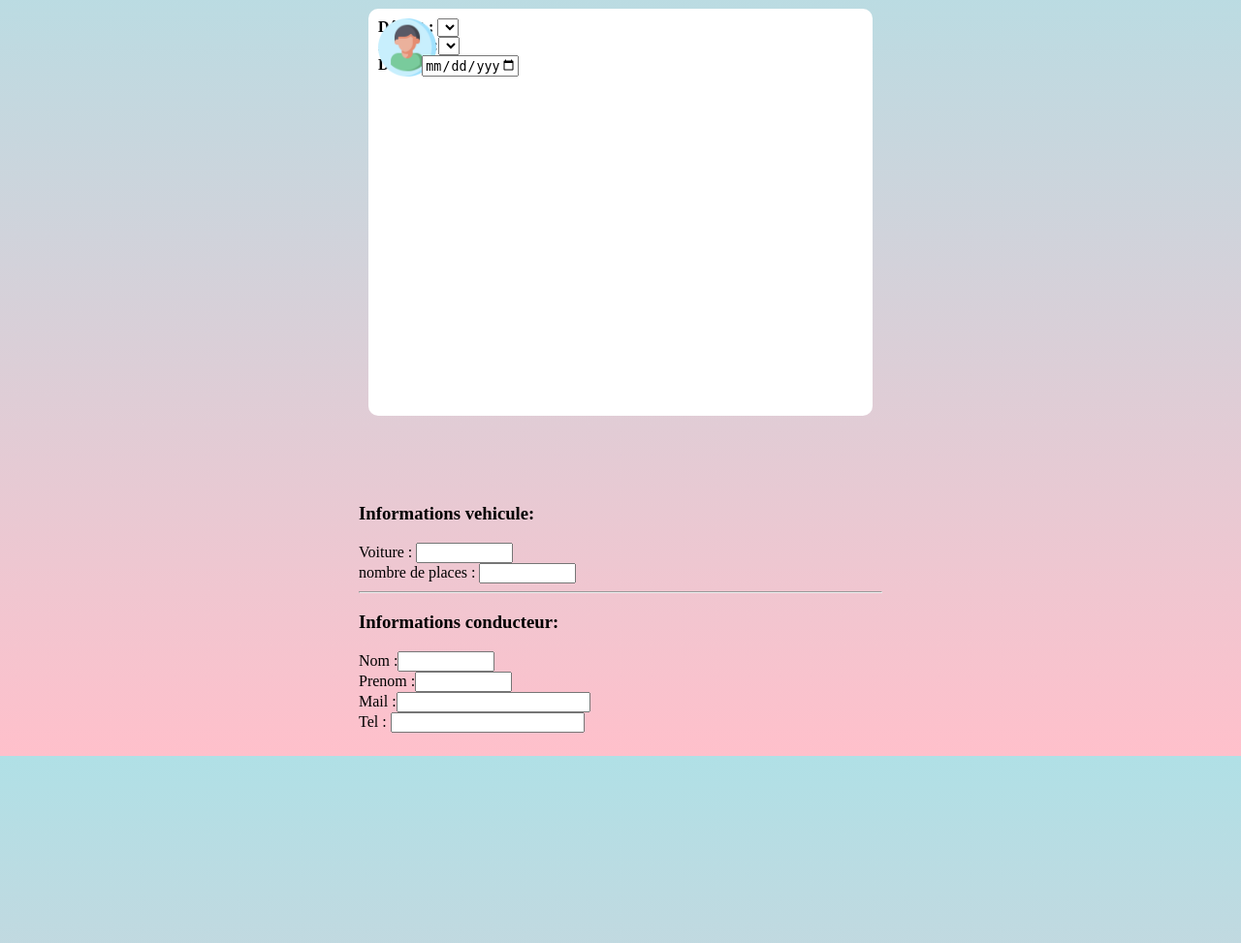
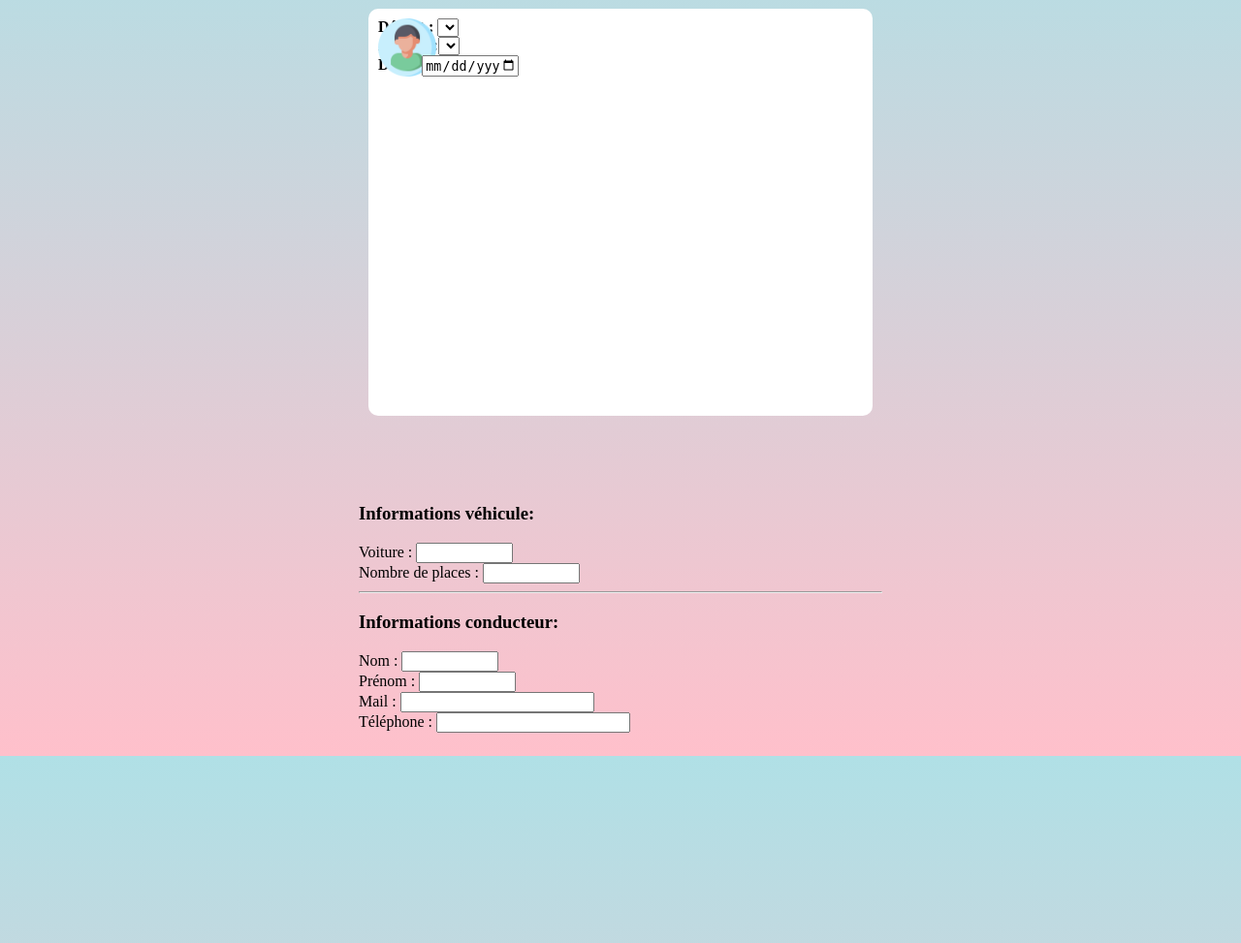
Before and after one commit to louiseegain/TP2_devWeb, a PHP site: template app/views/Annonces/modifAnnonce.php in a window 1280 px wide. Shown: the part 127-1100 px from the top of the page at 97% size. Run offline with PHP 8.4, Linux system fonts and the light colour scheme; the template is opened without the code that fills it, so the values that code supplies are empty.

Commit message:
Corrections fautes

```diff
--- a/app/views/Annonces/modifAnnonce.php
+++ b/app/views/Annonces/modifAnnonce.php
@@ -65,15 +65,15 @@ echo "<html>
             <strong> Date :</strong> <input style='position:relative; width: 100px;' type=date name=date value='".$annonce->getDate()."' required>
         </div>
         <div style=' width:100%; height: 60%; margin-top:90px;'>
-        <h3>Informations vehicule:</h3>
+        <h3>Informations véhicule:</h3>
         Voiture : <input style='position:relative; width: 100px;' type=text name=voiture value='".$annonce->getVoiture()."' required></br>
-        nombre de places : <input style='position:relative; width: 100px;' type=number name=nbPlace value='".$annonce->getNbPlace()."' min=0 required></br>
+        Nombre de places : <input style='position:relative; width: 100px;' type=number name=nbPlace value='".$annonce->getNbPlace()."' min=0 required></br>
         <hr/>
         <h3>Informations conducteur:</h3>
-        Nom :<input style='position:relative; width: 100px;' type=text name=nom value='".$annonce->getNom()."' required></br>
-        Prenom :<input  style='position:relative; width: 100px;' type=text name=prenom value='".$annonce->getPrenom()."' required></br>
-        Mail :<input  style='position:relative; width: 200px;' type=mail name=mail value='".$annonce->getEmail()."' required></br>
-        Tel : <input  style='position:relative; width: 200px;' type=number name=telephone value='".$annonce->getTel()."' min=0700000000 max=0999999999 required></br>
+        Nom : <input style='position:relative; width: 100px;' type=text name=nom value='".$annonce->getNom()."' required></br>
+        Prénom : <input  style='position:relative; width: 100px;' type=text name=prenom value='".$annonce->getPrenom()."' required></br>
+        Mail : <input  style='position:relative; width: 200px;' type=mail name=mail value='".$annonce->getEmail()."' required></br>
+        Téléphone : <input  style='position:relative; width: 200px;' type=number name=telephone value='".$annonce->getTel()."' min=0700000000 max=0999999999 required></br>
 
 
         </div>
--- a/web/index.php
+++ b/web/index.php
@@ -4,8 +4,8 @@ require '../vendor/autoload.php';
 $dispatcher = FastRoute\simpleDispatcher(function(FastRoute\RouteCollector $r) {
 
     $r->get('/', function() {
-        echo '<h1>page d\' acceuil</h1> <br/>';
-        echo'<a href="/annonces">visualiser les annonces =></a>';
+        echo '<h1>page d\' accueil</h1> <br/>';
+        echo'<a href="/annonces">Visualiser les annonces =></a>';
     });
 
     $r->addRoute('GET', '/annonces', 'afficher_annonces');
```
Also changed, not shown: app/Models/AnnonceModel.php (+7 -7 lines), app/views/Annonces/ajoutAnnonce.php (+7 -7 lines), README.md.
